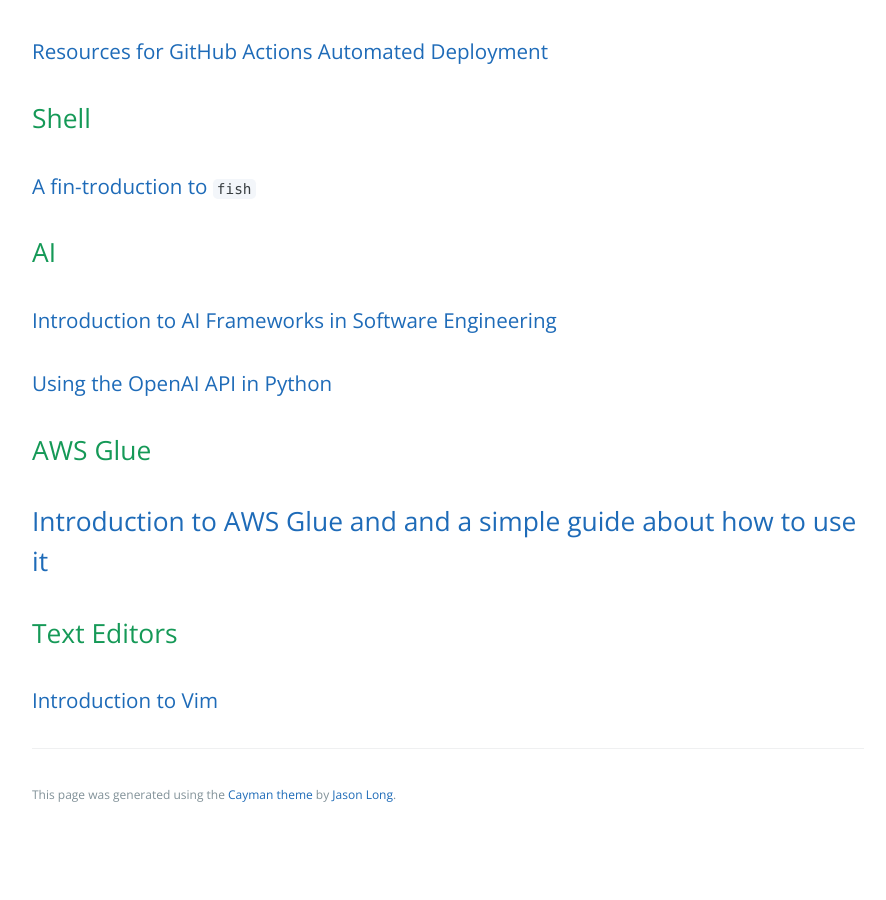
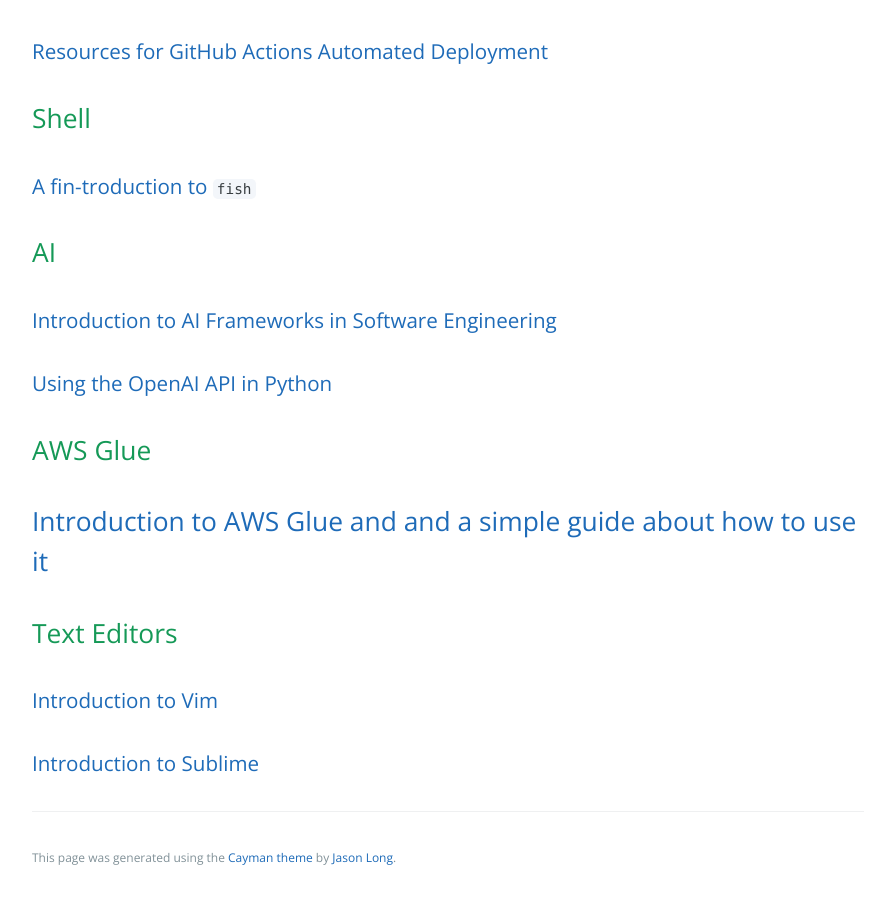
Before and after one commit to learning-software-engineering/learning-software-engineering.github.io, a Jekyll site: the page built from Topics/Software_Tools.md, in a window 1280 px wide and 900 px high, scrolled down 705 px. Shown: the whole window, without its empty margins (192-1078 px from the left). Built offline with Jekyll 4.4.1, drawn with Linux system fonts in a browser that asks for light colours; our own code applies the rules of GitHub Pages for plain Markdown files; before the commit the page ends 1542 px from its top, so only the background shows below that.

Commit message:
Update Software_Tools.md
added introduction to sublime on software tools.md

```diff
--- a/Topics/Software_Tools.md
+++ b/Topics/Software_Tools.md
@@ -20,3 +20,4 @@
 
 ## Text Editors
 ### [Introduction to Vim](./Software_Tools/vim.md)
+### [Introduction to Sublime](./Software_Tools/Sublime.md)
```
